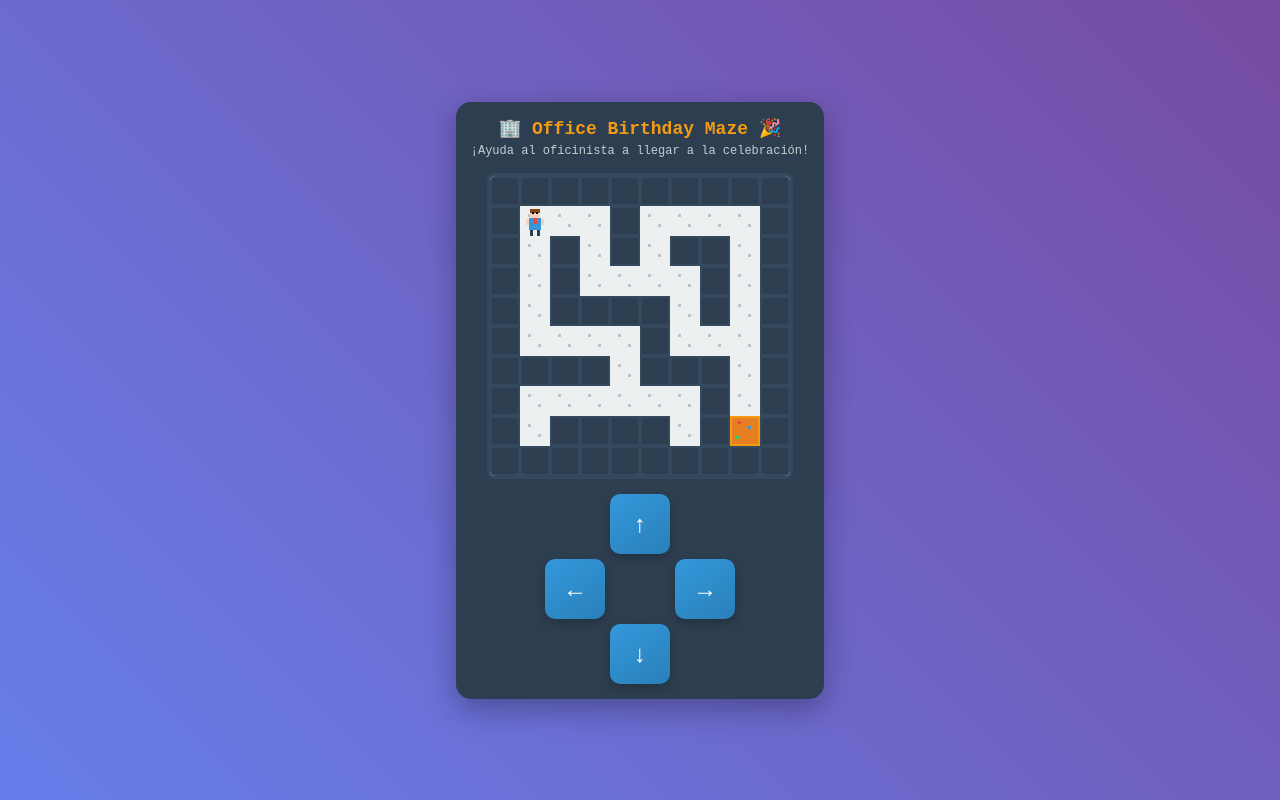
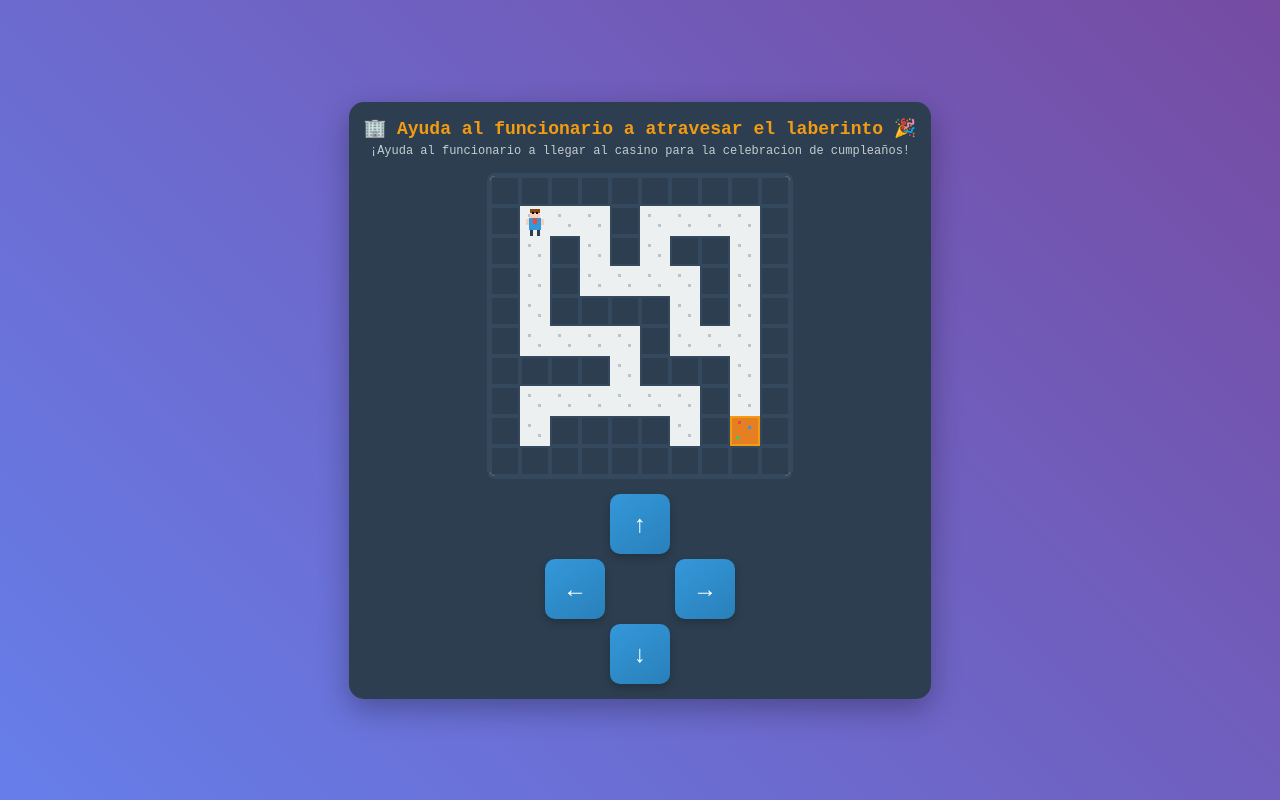
Before and after one commit to oxtornado/invitacion-cum-junio, a plain HTML site: page index.html in a window 1280 px wide. Drawn offline with Linux system fonts and the light colour scheme.

Commit message:
Update game header and victory message for birthday celebration

```diff
--- a/index.html
+++ b/index.html
@@ -161,8 +161,8 @@
 <body>
     <div class="game-container">
         <div class="game-header">
-            <h1>🏢 Office Birthday Maze 🎉</h1>
-            <p>¡Ayuda al oficinista a llegar a la celebración!</p>
+            <h1>🏢 Ayuda al funcionario a atravesar el laberinto 🎉</h1>
+            <p>¡Ayuda al funcionario a llegar al casino para la celebracion de cumpleaños!</p>
         </div>
 
         <canvas id="gameCanvas" width="300" height="300"></canvas>
@@ -182,7 +182,7 @@
             <h2>🎉 ¡Felicidades! 🎉</h2>
             <p>
                 Te invitamos a celebrar los cumpleaños<br>
-                del mes de junio este viernes a las 3:00 pm
+                del mes de junio este viernes a las 3:00 pm en el casino
                 <strong>¡Lleva tu aporte!</strong>
             </p>
             <button id="restartBtn">Jugar de Nuevo</button>
```
